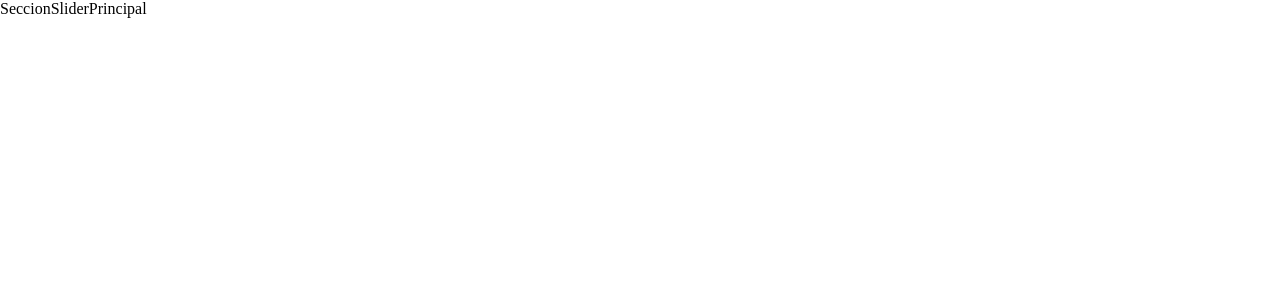
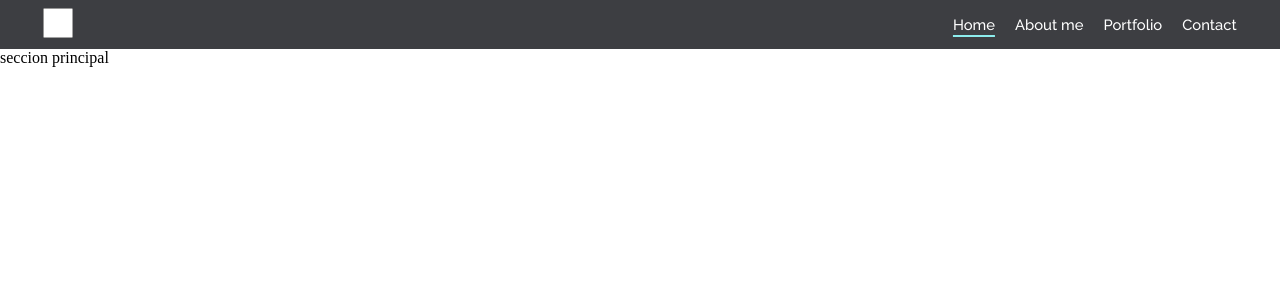
Before and after one commit to memo2898/porfolio, a React (Vite) app: page / in a window 1280 px wide. Shown: the top 300 px of the page. Built offline with nearby package versions, Linux system fonts and the light colour scheme.

Commit message:
Navegacion realizada

```diff
--- a/src/App.jsx
+++ b/src/App.jsx
@@ -8,7 +8,7 @@ import Home from './pages/home/Home'
 import About from './pages/about/About'
 import Portfolio from './pages/portfolio/Portfolio'
 import Login from './pages/login/Login'
-
+import Contact from './pages/contact/Contact'
 
 
 function App() {
@@ -23,6 +23,7 @@ function App() {
           <Route path="/home" element={<Home />} />
           <Route path="/about" element={<About />} />
           <Route path="/portfolio" element={<Portfolio />} />
+          <Route path="/contact" element={<Contact />} />
 
           <Route path="/login" element={<Login />} />
 
--- /dev/null
+++ b/src/components/global/header/Header.css
@@ -0,0 +1,61 @@
+.header_app{
+    background-color: var(--gris-claro);
+}
+
+
+.opciones_menu {
+    text-decoration: none;
+    display: flex;
+    list-style: none;
+    gap: 20px;
+    color: var(--blanco);
+}
+
+.cont-elementos-header {
+    display: flex;
+    align-items: center;
+    justify-content: space-between;
+}
+
+.logo-header{
+    width: 30px;
+    height: 30px;
+}
+.opcion_menu:hover{
+    cursor: pointer;
+}
+
+.opcion_menu {
+    font-size: clamp(14px, calc(2px + 1vw), 15px);
+    font-weight: 500;
+    position: relative;
+}
+
+.opcion_menu:not(.active)::after {
+    content: "";
+    position: absolute;
+    bottom: -4px;
+    left: 50%;
+    transform: translateX(-50%);
+    width: 0;
+    height: 2px;
+    background-color: var(--enfasis-secundario);
+    transition: width 0.3s ease-in-out;
+}
+
+
+.opcion_menu:hover::after {
+    width: 100%;
+}
+
+.active::after{
+    content: "";
+    position: absolute;
+    bottom: -4px;
+    left: 50%;
+    transform: translateX(-50%);
+    width: 100%;
+    height: 2px;
+    background-color: var(--enfasis);
+    transition: width 0.3s ease-in-out;
+}
--- /dev/null
+++ b/src/components/global/header/Header.jsx
@@ -0,0 +1,50 @@
+
+import logo_ico from '../../../assets/WEBP/logo.webp'
+
+import '../header/Header.css';
+
+import { NavLink } from 'react-router-dom';
+
+function Header() {
+
+
+  return (
+    <section className="header_app">
+        <div className="margen_general">
+            <div className="cont-elementos-header">
+            {/**Logo start */}
+                <div className="cont-logo">
+                    <img src={logo_ico} alt="Logo Sistema"  className='logo-header' />
+                </div>
+            {/**Logo end */}
+
+            {/**Opciones de menu start*/}
+            <div className="cont-opciones_menu">
+                <ul className="opciones_menu">
+
+                    <NavLink to="/" className="opcion_menu">
+                        <li >Home</li>
+                    </NavLink>
+                    <NavLink to="/about" className="opcion_menu">
+                        <li >About me</li>
+                    </NavLink>
+
+
+                    <NavLink to="/portfolio" className="opcion_menu">
+                        <li>Portfolio</li>
+                    </NavLink>
+
+                    <NavLink to="/contact" className="opcion_menu">
+                        <li>Contact</li>
+                    </NavLink>
+
+                </ul>
+            </div>
+            {/**Opciones de menu end */}
+            </div>
+        </div>
+    </section>
+  )
+}
+
+export default Header
--- a/src/components/secciones/seccion_slider_principal/SeccionSliderPrincipal.jsx
+++ b/src/components/secciones/seccion_slider_principal/SeccionSliderPrincipal.jsx
@@ -1,7 +1,9 @@
 
 function SeccionSliderPrincipal() {
   return (
-    <div>SeccionSliderPrincipal</div>
+    <section className="section_pincipal">
+        seccion principal
+    </section>
   )
 }
 
--- a/src/index.css
+++ b/src/index.css
@@ -1,7 +1,12 @@
+
+@import url('https://fonts.googleapis.com/css2?family=Raleway:ital,wght@0,100..900;1,100..900&display=swap');
+
+
 :root{
   --gris-claro:#3D3E42;
   --gris-ocuro:#31333B;
-  --resaltado:#8DEDED;
+  --enfasis:#8DEDED;
+  --enfasis-secundario:#5fa8a8;
   --blanco:#ffff;
 }
 
@@ -12,3 +17,20 @@ body {
   flex-direction: column;
   min-height: 100vh;
 }
+
+.margen_general {
+    margin-left: calc(5px + 3vw);
+    margin-right: calc(5px + 3vw);
+}
+
+
+h1,h2, h3, p, a, span, li{
+  font-family: 'Raleway', sans-serif;
+}
+
+a {
+  text-decoration: none; color: inherit;
+  cursor: pointer;
+  outline: none;
+  border: none;
+}
--- a/src/pages/about/About.jsx
+++ b/src/pages/about/About.jsx
@@ -1,8 +1,11 @@
+import Header from "../../components/global/header/Header"
 
 
 function About() {
   return (
-    <div>About</div>
+   <>
+      <Header/>
+   </>
   )
 }
 
--- /dev/null
+++ b/src/pages/contact/Contact.jsx
@@ -0,0 +1,14 @@
+import Header from "../../components/global/header/Header"
+
+
+
+function Contact() {
+  return (
+    <>
+        <Header/>
+        <span>contact</span>
+    </>
+  )
+}
+
+export default Contact
--- a/src/pages/home/Home.jsx
+++ b/src/pages/home/Home.jsx
@@ -1,11 +1,14 @@
 /* eslint-disable no-unused-vars */
 import React from 'react'
 import SeccionSliderPrincipal from '../../components/secciones/seccion_slider_principal/SeccionSliderPrincipal'
+import Header from '../../components/global/header/Header'
 
 
 function Home() {
   return (
     <>
+
+        <Header/>
         <SeccionSliderPrincipal/>
 
     </>
--- a/src/pages/portfolio/Portfolio.jsx
+++ b/src/pages/portfolio/Portfolio.jsx
@@ -1,8 +1,9 @@
+import Header from "../../components/global/header/Header"
 
 
 function Portfolio() {
   return (
-    <div>Portfolio</div>
+    <Header/>
   )
 }
 
```
Also changed, not shown: src/assets/SVG/logo.svg (added), src/assets/WEBP/logo.webp (added).
